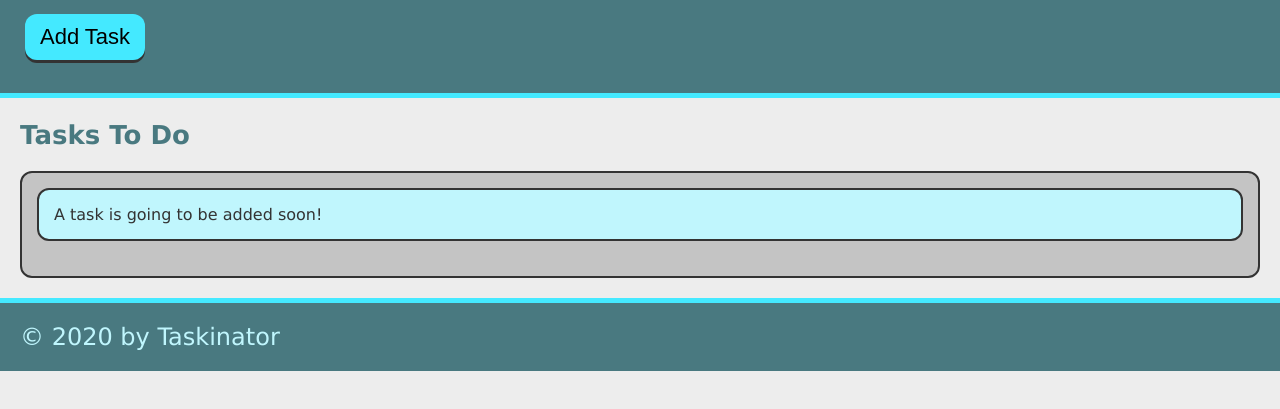
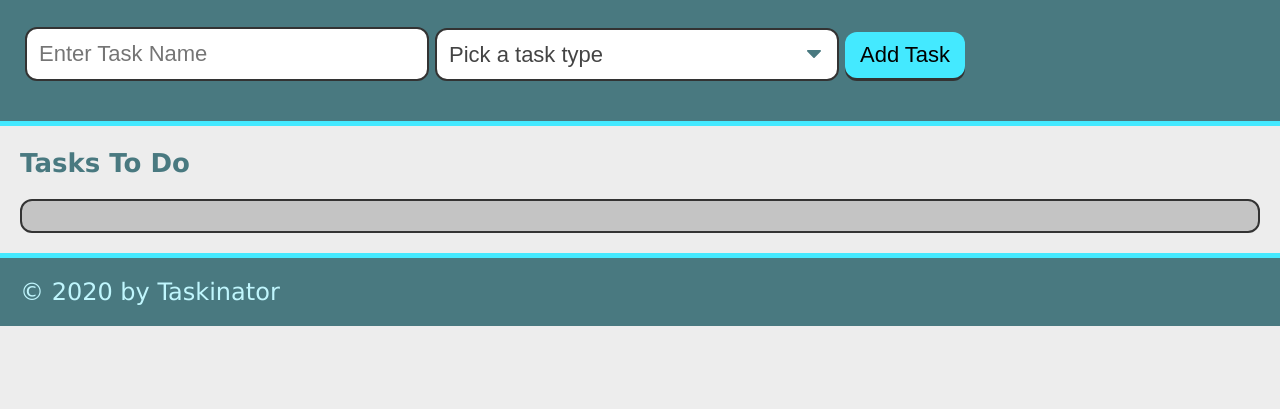
Before and after one commit to quasse/taskinator, a plain HTML site: page index.html in a window 1280 px wide. Shown: the part 115-524 px from the top of the page. Drawn offline with Linux system fonts and the light colour scheme.

Commit message:
Dropdown menu for task type

```diff
--- a/index.html
+++ b/index.html
@@ -11,15 +11,28 @@
     <header>
       <h1 class="page-title">Taskinator</h1>
       <p>Click the button below to add a new task!</p>
-      <button class="btn" id="save-task">Add Task</button>
+      <form id="task-form">
+        <div class="form-group">
+          <input type="text" name="task-name" placeholder="Enter Task Name" />
+        </div>
+        <div class="form-group">
+          <select name="class-type" class="select-dropdown">
+            <option value="" disabled selected>Pick a task type</option>
+            <option value="Print">Print</option>
+            <option value="Web">Web</option>
+            <option value="Mobile">Mobile</option>
+          </select>
+        </div>
+        <div class="form-group">
+          <button class="btn" id="save-task" type="submit">Add Task</button>
+        </div>
+      </form>
     </header>
 
     <main>
       <section class="task-list-wrapper">
         <h2 class="list-title">Tasks To Do</h2>
-        <ul class="task-list" id="tasks-to-do">
-          <li class="task-item">A task is going to be added soon!</li>
-        </ul>
+        <ul class="task-list" id="tasks-to-do"></ul>
       </section>
     </main>
 
```
